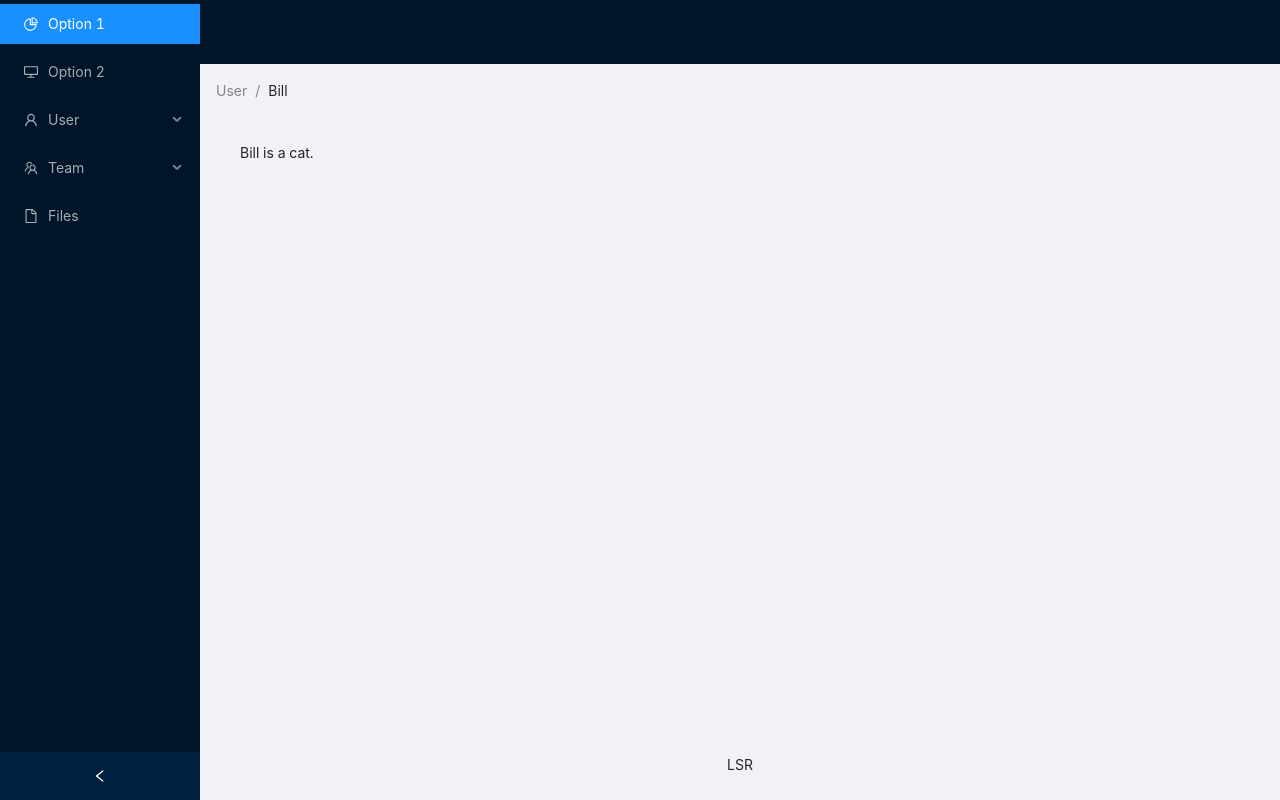
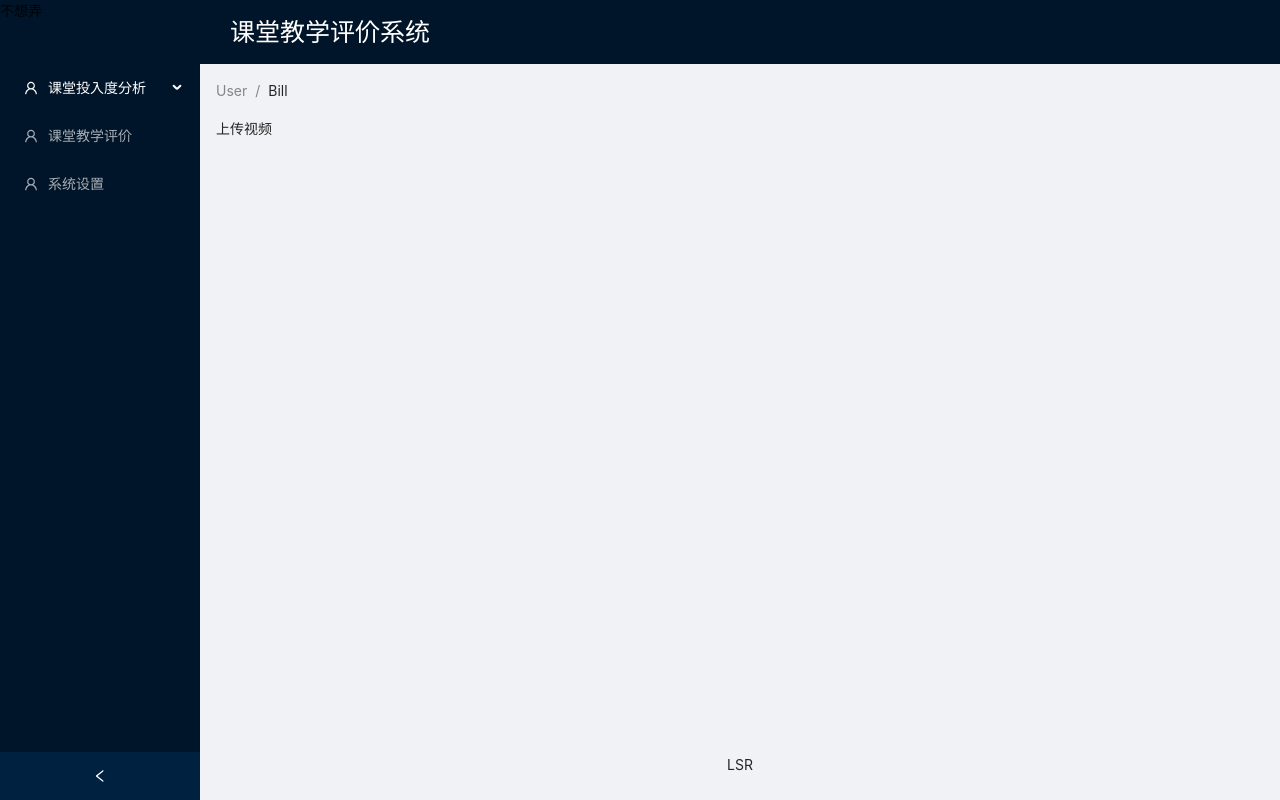
Before and after one commit to zachrey/lsr-demo, a Next.js app: page /#/layout/Home in a window 1280 px wide. Built offline with nearby package versions, Linux system fonts and the light colour scheme.

Commit message:
feat(sheet): 侧边栏与 content 联动，引入 router 但没有使用

```diff
--- a/package.json
+++ b/package.json
@@ -12,7 +12,8 @@
     "antd": "^4.19.1",
     "next": "12.1.0",
     "react": "17.0.2",
-    "react-dom": "17.0.2"
+    "react-dom": "17.0.2",
+    "react-router-dom": "^6.2.2"
   },
   "devDependencies": {
     "@types/node": "^17.0.21",
--- a/pages/_app.tsx
+++ b/pages/_app.tsx
@@ -1,9 +1,58 @@
-import '../styles/globals.css'
+import 'styles/globals.css'
 import 'antd/dist/antd.css';
-import Home from './layout/Home';
 
-function App() {
-  return <Home />
+import { Layout, Menu, Breadcrumb } from 'antd';
+import {
+  UserOutlined,
+} from '@ant-design/icons';
+import { useState } from 'react';
+import { HeaderTitle, LayoutLeftMenu, MenuKey } from './common/constant';
+import classnames from 'styles/home.module.css';
+import dynamic from "next/dynamic";
+const HomeView = dynamic(()=>import('./layout/Home'),{ ssr: false });
+
+const { Header, Footer, Sider } = Layout;
+const { SubMenu } = Menu;
+
+export default function App() {
+  const [collapsed, setCollapsed] = useState(false);
+  const onCollapse = collapsed => {
+    console.log(collapsed);
+    setCollapsed(collapsed);
+  };
+
+  const [curMenuKey, setCurMenuKey] = useState(MenuKey.UPLOAD_VIDEO);
+
+  const renderMenu = () => <Menu theme="dark" defaultSelectedKeys={[curMenuKey]} mode="inline">
+    {
+      LayoutLeftMenu.map(menu => (menu.sub?.length > 0 ?
+        <SubMenu key={menu.key} icon={<UserOutlined />} title={menu.title}>
+          {
+            menu.sub.map(subMenu => <Menu.Item key={subMenu.key} onClick={() => setCurMenuKey(subMenu.key)} >{subMenu.title}</Menu.Item>)
+          }
+        </SubMenu>
+        : <Menu.Item key={menu.key} icon={<UserOutlined />} onClick={() => setCurMenuKey(menu.key)} >
+          {menu.title}
+        </Menu.Item>
+      ))
+    }
+  </Menu>
+
+  return (
+    <div className="home">
+      <Layout style={{ minHeight: '100vh' }}>
+        <Sider collapsible collapsed={collapsed} onCollapse={onCollapse}>
+          <div className={classnames.logo} > 不想弄 </div>
+          {renderMenu()}
+        </Sider>
+        <Layout className="site-layout">
+          <Header className="site-layout-background" style={{ paddingLeft: 30, color: 'white', fontSize: 25 }} >
+            {HeaderTitle}
+          </Header>
+          <HomeView curContentKey={curMenuKey} />
+          <Footer style={{ textAlign: 'center' }}>LSR</Footer>
+        </Layout>
+      </Layout>
+    </div>
+  );
 }
-
-export default App
--- /dev/null
+++ b/pages/common/constant.ts
@@ -0,0 +1,34 @@
+export enum MenuKey {
+  CLASSROOM_ENGAGEMENT_ANALYSIS = 'classroom_engagement_analysis',
+  UPLOAD_VIDEO = 'upload_video',
+  ENGAGEMENT_ANALYSIS = 'engagement_analysis',
+  CLASSROOM_EVALUATE = 'classroom_evaluate',
+  SETTING = 'setting',
+};
+
+export const HeaderTitle = '课堂教学评价系统';
+
+/**
+ * 主页左菜单配置
+ */
+export const LayoutLeftMenu = [
+  {
+    key: MenuKey.CLASSROOM_ENGAGEMENT_ANALYSIS,
+    title: '课堂投入度分析',
+    sub: [{
+      key: MenuKey.UPLOAD_VIDEO,
+      title: '上传教学视频',
+    }, {
+      key: MenuKey.ENGAGEMENT_ANALYSIS,
+      title: '投入度分析',
+    }]
+  },
+  {
+    key: MenuKey.CLASSROOM_EVALUATE,
+    title: '课堂教学评价',
+  },
+  {
+    key: MenuKey.SETTING,
+    title: '系统设置',
+  }
+];
--- a/pages/layout/Home.tsx
+++ b/pages/layout/Home.tsx
@@ -1,61 +1,31 @@
-import { Layout, Menu, Breadcrumb } from 'antd';
-import {
-  DesktopOutlined,
-  PieChartOutlined,
-  FileOutlined,
-  TeamOutlined,
-  UserOutlined,
-} from '@ant-design/icons';
-import { useState } from 'react';
+import { Breadcrumb } from 'antd';
+import { Content } from 'antd/lib/layout/layout';
+import { MenuKey } from 'pages/common/constant';
+import { HashRouter, Route, Routes } from 'react-router-dom';
+import classnames from 'styles/home.module.css';
 
-const { Header, Content, Footer, Sider } = Layout;
-const { SubMenu } = Menu;
+interface HomeProps {
+  curContentKey: MenuKey;
+}
 
-export default function Home() {
-  const [collapsed, setCollapsed] = useState(false);
-  const onCollapse = collapsed => {
-    console.log(collapsed);
-    setCollapsed(collapsed);
-  };
+const MenukeyMap = {
+  [MenuKey.UPLOAD_VIDEO]: () => <div>上传视频</div>,
+  [MenuKey.ENGAGEMENT_ANALYSIS]: () => <div>分析</div>
+};
 
+export default function Home(props: HomeProps) {
+  const ContentComp = MenukeyMap[props.curContentKey];
   return (
-    <Layout style={{ minHeight: '100vh' }}>
-      <Sider collapsible collapsed={collapsed} onCollapse={onCollapse}>
-        <div className="logo" />
-        <Menu theme="dark" defaultSelectedKeys={['1']} mode="inline">
-          <Menu.Item key="1" icon={<PieChartOutlined />}>
-            Option 1
-          </Menu.Item>
-          <Menu.Item key="2" icon={<DesktopOutlined />}>
-            Option 2
-          </Menu.Item>
-          <SubMenu key="sub1" icon={<UserOutlined />} title="User">
-            <Menu.Item key="3">Tom</Menu.Item>
-            <Menu.Item key="4">Bill</Menu.Item>
-            <Menu.Item key="5">Alex</Menu.Item>
-          </SubMenu>
-          <SubMenu key="sub2" icon={<TeamOutlined />} title="Team">
-            <Menu.Item key="6">Team 1</Menu.Item>
-            <Menu.Item key="8">Team 2</Menu.Item>
-          </SubMenu>
-          <Menu.Item key="9" icon={<FileOutlined />}>
-            Files
-          </Menu.Item>
-        </Menu>
-      </Sider>
-      <Layout className="site-layout">
-        <Header className="site-layout-background" style={{ padding: 0 }} />
+    <div className={classnames.content}>
+      <HashRouter>
         <Content style={{ margin: '0 16px' }}>
           <Breadcrumb style={{ margin: '16px 0' }}>
             <Breadcrumb.Item>User</Breadcrumb.Item>
             <Breadcrumb.Item>Bill</Breadcrumb.Item>
           </Breadcrumb>
-          <div className="site-layout-background" style={{ padding: 24, minHeight: 360 }}>
-            Bill is a cat.
-          </div>
+          <ContentComp />
         </Content>
-        <Footer style={{ textAlign: 'center' }}>LSR</Footer>
-      </Layout>
-    </Layout>
+      </HashRouter>
+    </div>
   );
 }
--- /dev/null
+++ b/styles/home.module.css
@@ -0,0 +1,9 @@
+.content {
+  display: flex;
+  flex: 1;
+}
+
+.logo {
+  height: 64px;
+  width: 64px;
+}
--- a/tsconfig.json
+++ b/tsconfig.json
@@ -17,13 +17,14 @@
     "moduleResolution": "node",
     "resolveJsonModule": true,
     "isolatedModules": true,
-    "jsx": "preserve"
+    "jsx": "preserve",
+    "baseUrl": "."
   },
   "include": [
     "next-env.d.ts",
     "**/*.ts",
     "**/*.tsx"
-  ],
+, "pages/Home2.js"  ],
   "exclude": [
     "node_modules"
   ]
```
Also changed, not shown: 1 other file (tests, documents, lock files or other folders).
